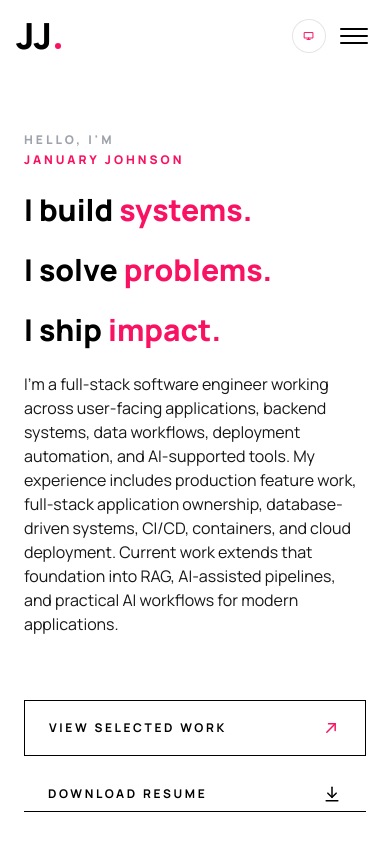
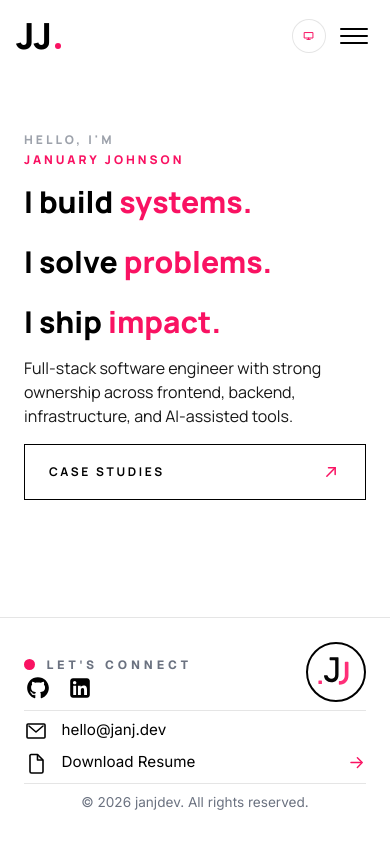
Before and after one commit to janjdev/portfolio, a Next.js app: page / in a window 390 px wide. Shown: the top 844 px of the page. Built offline with nearby package versions, Linux system fonts and the light colour scheme.

Commit message:
mobile footer modifications

```diff
--- a/app/(page)/page.tsx
+++ b/app/(page)/page.tsx
@@ -7,21 +7,21 @@ import ThemeImage from "../components/theme-image/ThemeImage";
 export default function Home() {
   return (
     <main className="h-full relative w-full">
-      <section className="px-6 pt-15 pb-14 md:px-10 lg:px-16 flex flex-col gap-6">
+      <section className="px-6 pt-15 pb-5 lg:pb-14 md:px-10 lg:px-16 flex flex-col gap-4">
         <div className="eyebrow text-xs md:text-2xl lg:text-base flex flex-col md:flex-row gap-1 uppercase tracking-[3px] --extra-bold">
           <span className="text-[color:var(--greeting-text)]">Hello, I&apos;m</span>
           <span className="text-[color:var(--accent)]">January Johnson</span>
         </div>
         <HeroText />
         <p>
-         I’m a full-stack software engineer working across user-facing applications, backend systems, data workflows, deployment automation, and AI-supported tools. My experience includes production feature work, full-stack application ownership, database-driven systems, CI/CD, containers, and cloud deployment. Current work extends that foundation into RAG, AI-assisted pipelines, and practical AI workflows for modern applications.
+         Full-stack software engineer with strong ownership across frontend, backend, infrastructure, and AI-assisted tools.
         </p>
-        <div className="mt-10 flex w-full flex-col md:flex-row gap-5 justify-between">
+        <div className=" flex w-full flex-col md:flex-row gap-5 justify-between">
           <a
             href="#projects"
             className="group flex h-14 items-center justify-between border border-[color:var(--primary-text)] px-6 text-xs font-bold uppercase tracking-[0.22em] text-[color:var(--primary-text)] transition-colors hover:border-[color:var(--accent)] hover:text-[color:var(--accent)]"
           >
-            <span>View Selected Work</span>
+            <span>Case Studies</span>
 
             <ArrowUpRightIcon
               aria-hidden="true"
@@ -32,9 +32,9 @@ export default function Home() {
           <a
             href="/January-Johnson-Resume.pdf"
             download
-            className="group flex h-9 items-center justify-between border-b border-[color:var(--primary-text)] px-6 text-xs font-bold uppercase tracking-[0.22em] text-[color:var(--primary-text)] transition-colors hover:border-[color:var(--accent)] hover:text-[color:var(--accent)]"
+            className="group flex h-9 items-center justify-between border-b border-[color:var(--primary-text)] px-6 text-xs font-bold uppercase tracking-[0.22em] text-[color:var(--primary-text)] transition-colors hover:border-[color:var(--accent)] hover:text-[color:var(--accent)] hidden md:flex"
           >
-            <span>Download Resume</span>
+            <span>Resume</span>
 
             <DownloadIcon
               aria-hidden="true"
--- a/app/components/footer/Footer.module.css
+++ b/app/components/footer/Footer.module.css
@@ -18,7 +18,7 @@
   flex-direction: column;
   align-items: stretch;
   width: 100%;
-  gap: 1rem;
+  gap: 0.5rem;
 }
 
 .headingRow {
--- a/app/components/nav/navItems.ts
+++ b/app/components/nav/navItems.ts
@@ -4,23 +4,11 @@ export const navItems = [
     href: "/",
   },
   {
-    name: "About",
-    href: "/about",
+    name: "Experience",
+    href: "/experience",
   },
   {
     name: "Case Studies",
     href: "/case-studies",
-  },
-  {
-    name: "Experience",
-    href: "/experience",
-  },
-  {
-    name: "Skills",
-    href: "/skills",
-  },
-  {
-    name: "Contact",
-    href: "/contact",
   }
 ];
```
